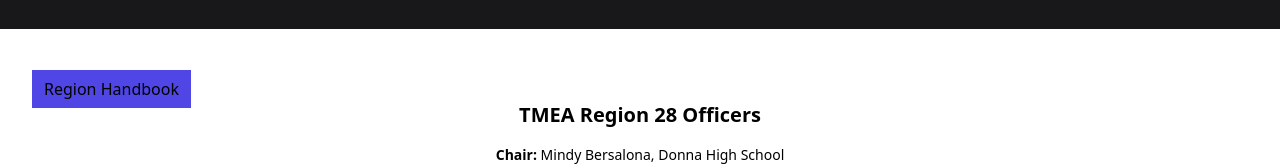
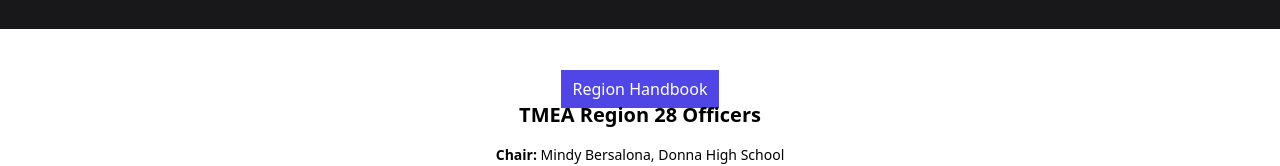
Before and after one commit to jwhitney2209/region-28-fullstack, a React (Vite) app in the folder client/: page / in a window 1280 px wide. Shown: the part 411-577 px from the top of the page. Built offline with nearby package versions, Linux system fonts and the light colour scheme; no server answers.

Commit message:
Update Home.jsx

```diff
--- a/client/src/pages/Home.jsx
+++ b/client/src/pages/Home.jsx
@@ -5,8 +5,8 @@
       <div>
         <Hero />
         <div className="mx-auto max-w-7xl sm:px-6 lg:px-8 py-12">
-          <div>
-            <a href="https://drive.google.com/file/d/1npr-2ZBG712q6LNMWzEQ3rS41siq8Txh/view?usp=drivesdk" className="px-3 py-2 bg-indigo-600">Region Handbook</a>
+          <div className="text-center">
+            <a href="https://drive.google.com/file/d/1npr-2ZBG712q6LNMWzEQ3rS41siq8Txh/view?usp=drivesdk" className="px-3 py-2 bg-indigo-600 text-white">Region Handbook</a>
             </div>
           <h1 className="font-semibold text-xl text-center">
             TMEA Region 28 Officers
```
